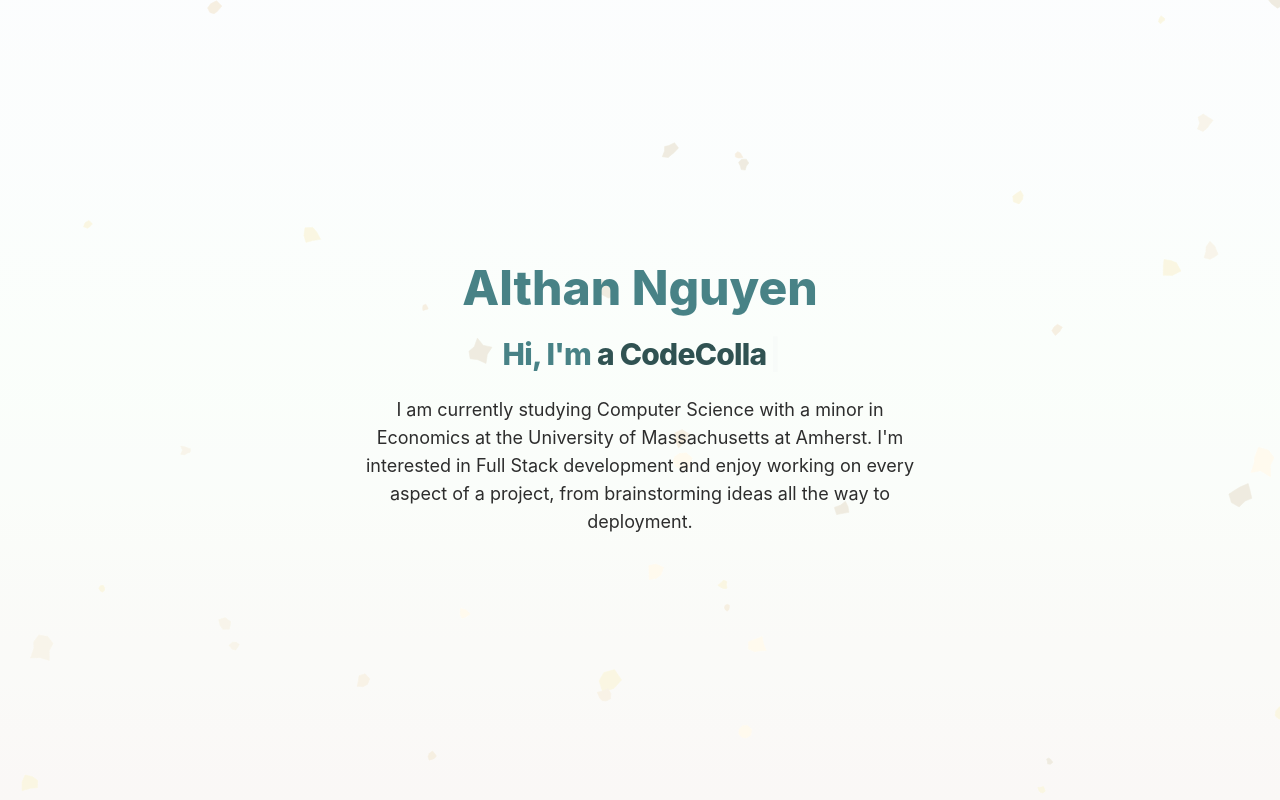
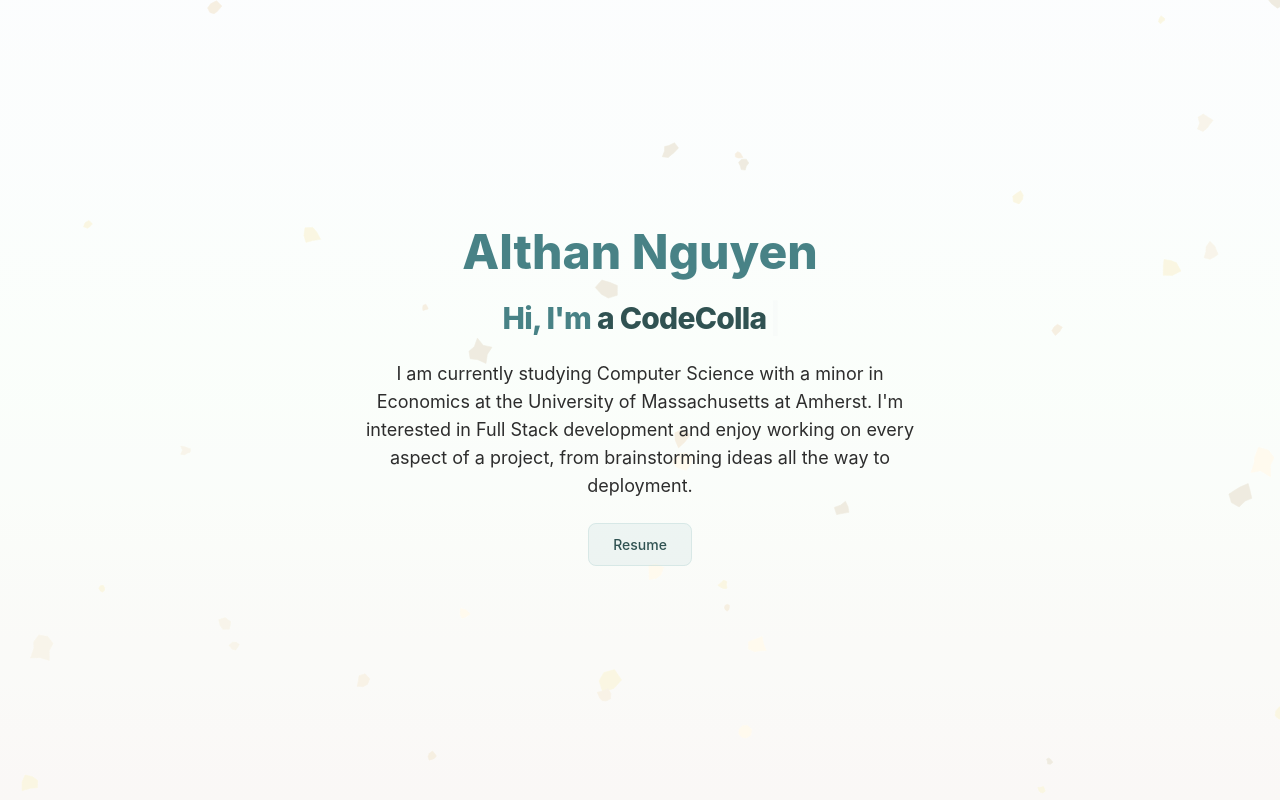
Before and after one commit to AlthanN/portfolio, a React (Vite) app: page / in a window 1280 px wide. Shown: the top 800 px of the page. Built offline with nearby package versions, Linux system fonts and the light colour scheme.

Commit message:
added resume

```diff
--- a/src/routes/footer.tsx
+++ b/src/routes/footer.tsx
@@ -54,9 +54,9 @@
           <div className="inline-flex items-center bg-white rounded-full px-6 py-3 shadow-lg mb-4">
             <FiMail className="w-6 h-6 text-[#305252] mr-3" />
             <span className="text-gray-800 font-medium">althannguyen0910@gmail.com</span>
-
           </div>
         </div>
+
 
         {/* Copyright */}
         <div className="text-center">
--- a/src/routes/index.tsx
+++ b/src/routes/index.tsx
@@ -57,7 +57,17 @@
             and enjoy working on every aspect of a project, from brainstorming ideas all the way to deployment.
 
           </p>
+          <div className="text-center mt-8">
+          <div className="mb-4">
+            <a href="/Althan-Resume.pdf" rel="noopener noreferrer" target="_blank" className="px-6 py-3 bg-[#b7d5d4]/20 text-[#305252] rounded-lg
+                               text-s md:text-sm font-medium border border-[#b7d5d4]/40
+                               hover:bg-[#b7d5d4]/50 transition-colors duration-200
+                               "
+                    >Resume</a>
+          </div>
+        </div>
         </motion.div>
+
 
       </section>
 
```
Also changed, not shown: 1 other file (tests, documents, lock files or other folders).
